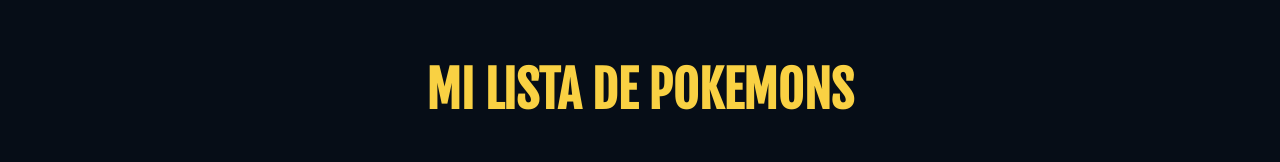
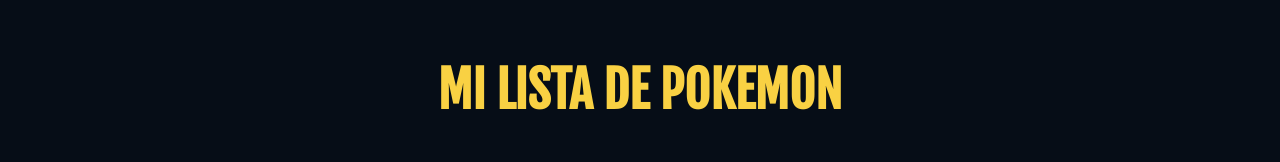
Before and after one commit to Adalab/modulo-3-evaluacion-intermedia-AmandaKhol, a React app: page / in a window 1280 px wide. Shown: the top 162 px of the page. Built offline with nearby package versions, Linux system fonts and the light colour scheme.

Commit message:
correct title

```diff
--- a/src/components/App.js
+++ b/src/components/App.js
@@ -15,7 +15,7 @@
     return (
       <>
         <section class="page__header">
-          <h1 class="title">Mi lista de pokemons</h1>
+          <h1 class="title">Mi lista de pokemon</h1>
         </section>
 
         <main className="main">
```
Also changed, not shown: docs/index.html (+1 -1 lines), docs/asset-manifest.json, 4 other files.
